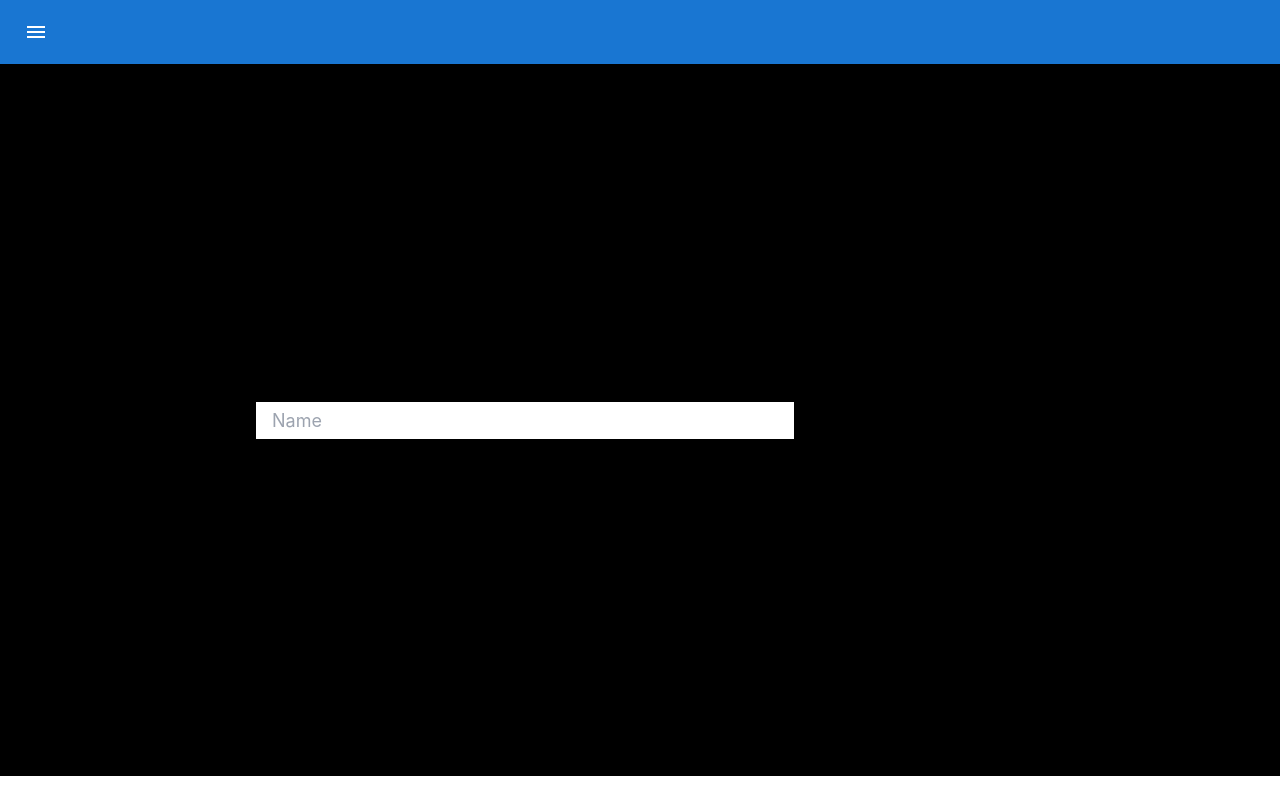
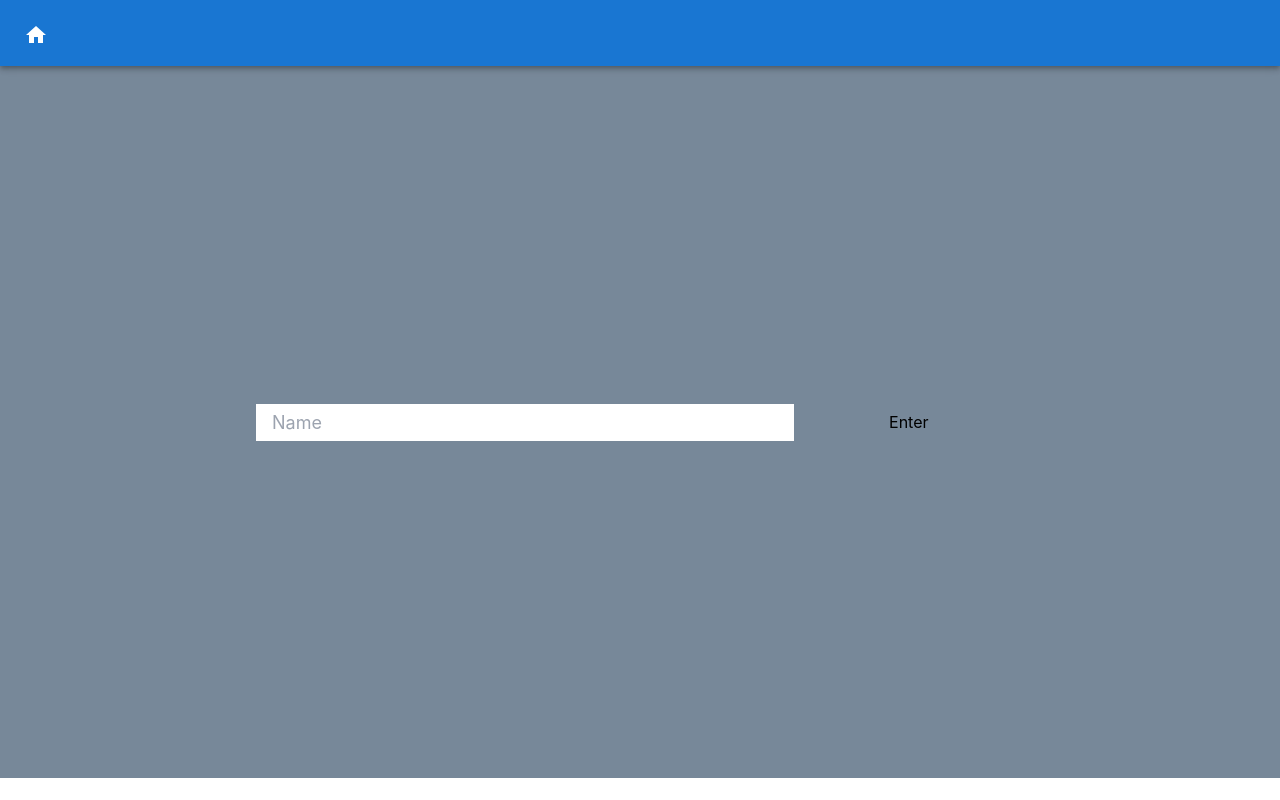
Before and after one commit to mnekx/chatroom, a React (Create React App) app: page / in a window 1280 px wide. Built offline with nearby package versions, Linux system fonts and the light colour scheme.

Commit message:
update readme

```diff
--- a/src/App.css
+++ b/src/App.css
@@ -18,5 +18,5 @@
   display: flex;
   justify-content: center;
   align-items: center;
-  background-color: black;
+  background-color: lightslategray;
 }
--- a/src/features/Header.js
+++ b/src/features/Header.js
@@ -3,21 +3,24 @@
 import Box from '@mui/material/Box';
 import Toolbar from '@mui/material/Toolbar';
 import IconButton from '@mui/material/IconButton';
-import MenuIcon from '@mui/icons-material/Menu';
+import HomeIcon from '@mui/icons-material/Home';
+import { Link } from 'react-router-dom';
 
 export default function Header() {
   return (
     <Box sx={{ flexGrow: 1, width: '100%' }}>
-      <AppBar position="static">
+      <AppBar position='static'>
         <Toolbar>
           <IconButton
-            size="large"
-            edge="start"
-            color="inherit"
-            aria-label="menu"
+            size='large'
+            edge='start'
+            color='inherit'
+            aria-label='menu'
             sx={{ mr: 2 }}
           >
-            <MenuIcon />
+            <Link to={'/'}>
+              <HomeIcon />
+            </Link>
           </IconButton>
         </Toolbar>
       </AppBar>
```
Also changed, not shown: 1 other file (tests, documents, lock files or other folders).
